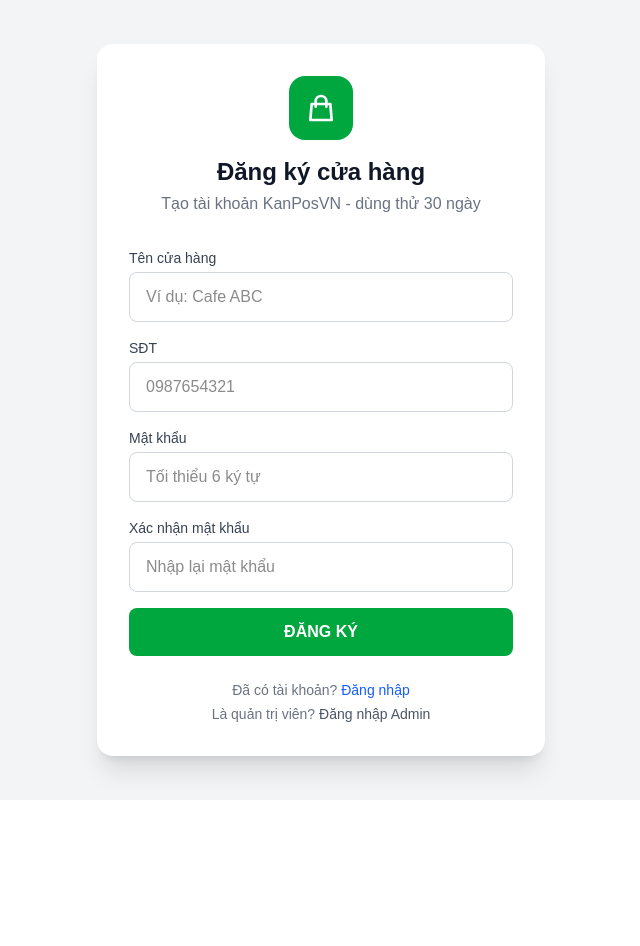
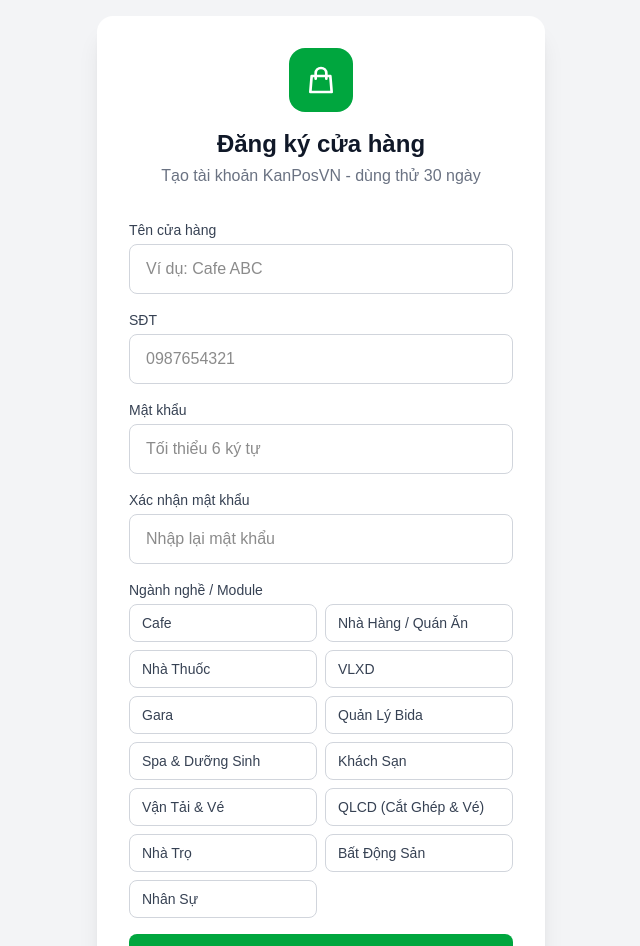
Before and after one commit to tvsammedia-lgtm/kanposvn_source, a Next.js app in the folder admin-web/: page /register in a window 1280 px wide. Shown: the top 946 px of the page, without its empty margins (319-959 px from the left). Before the commit the page ends 800 px from the top, so only its background shows below. Built offline with nearby package versions, Linux system fonts and the light colour scheme.

Commit message:
Store registration: require module (app_code) selection for license

```diff
--- a/admin-web/src/app/api/auth/login/route.ts
+++ b/admin-web/src/app/api/auth/login/route.ts
@@ -93,9 +93,9 @@
     let license = null;
     if (store) {
       const licRows = await sql`
-        SELECT plan, status, expires_at FROM licenses
-        WHERE user_id = ${user.id} AND app_code = ${'pos'}
-        ORDER BY started_at DESC LIMIT 1
+        SELECT plan, status, expires_at, app_code FROM licenses
+        WHERE user_id = ${user.id}
+        ORDER BY (store_id = ${store.id}) DESC, started_at DESC LIMIT 1
       `;
       license = licRows[0] || null;
     }
@@ -119,6 +119,7 @@
         permissions,
         storeId: store?.id ?? null,
         storeName: store?.name ?? null,
+        appCode: license?.app_code ?? null,
         trial: license?.plan === 'trial',
         expiresAt: license?.expires_at ?? null,
       },
--- a/admin-web/src/app/api/auth/register/route.ts
+++ b/admin-web/src/app/api/auth/register/route.ts
@@ -1,7 +1,7 @@
 import { NextRequest, NextResponse } from 'next/server';
 import { getSql } from '@/lib/db';
 import { hashPassword } from '@/lib/auth';
-import { STORE_TRIAL_DAYS, STORE_LICENSE_APP_CODE } from '@/lib/pricing';
+import { STORE_TRIAL_DAYS, STORE_MODULES, STORE_LICENSE_APP_CODE } from '@/lib/pricing';
 
 function corsHeaders() {
   return {
@@ -26,11 +26,20 @@
 export async function POST(req: NextRequest) {
   const sql = getSql();
   try {
-    const { store_name, phone, password } = await req.json();
+    const { store_name, phone, password, app_code } = await req.json();
 
     if (!store_name || !phone || !password) {
       return NextResponse.json(
         { error: 'Tên cửa hàng, SĐT và mật khẩu là bắt buộc' },
+        { status: 400, headers: corsHeaders() },
+      );
+    }
+
+    const appCode = (app_code || STORE_LICENSE_APP_CODE) as string;
+    const moduleInfo = STORE_MODULES.find((m) => m.app_code === appCode);
+    if (!moduleInfo) {
+      return NextResponse.json(
+        { error: `Module "${appCode}" không hợp lệ. Vui lòng chọn ngành nghề.` },
         { status: 400, headers: corsHeaders() },
       );
     }
@@ -79,7 +88,7 @@
 
     const [license] = await sql`
       INSERT INTO licenses (user_id, store_id, app_code, device_id, plan, status, started_at, expires_at)
-      VALUES (${user.id}, ${store.id}, ${STORE_LICENSE_APP_CODE}, '', 'trial', 'active', ${now.toISOString()}, ${expiresAt.toISOString()})
+      VALUES (${user.id}, ${store.id}, ${appCode}, '', 'trial', 'active', ${now.toISOString()}, ${expiresAt.toISOString()})
       RETURNING plan, expires_at
     `;
 
@@ -90,6 +99,8 @@
         userId: user.id,
         storeId: store.id,
         storeName,
+        appCode,
+        moduleName: moduleInfo.name,
         trial: true,
         expiresAt: license.expires_at,
       },
--- a/admin-web/src/app/api/migrate/route.ts
+++ b/admin-web/src/app/api/migrate/route.ts
@@ -1,5 +1,6 @@
 import { NextRequest, NextResponse } from 'next/server';
 import { getSql } from '@/lib/db';
+import { STORE_MODULES } from '@/lib/pricing';
 
 const SEED_SECRET = process.env.SEED_SECRET || 'kanposvn_seed_2026';
 
@@ -98,5 +99,19 @@
     }
   }
 
+  // Seed cac app (module) de cua hang duoc phep chon luc dang ky
+  for (const m of STORE_MODULES) {
+    try {
+      await sql`
+        INSERT INTO apps (app_code, app_name, description, package_name, platform)
+        SELECT ${m.app_code}, ${m.name}, 'POS module dang ky cua hang', '', 'mobile'
+        WHERE NOT EXISTS (SELECT 1 FROM apps WHERE app_code = ${m.app_code})
+      `;
+      results.push('OK: store_app_' + m.app_code);
+    } catch (e) {
+      results.push('ERR: store_app_' + m.app_code + ' -> ' + String(e));
+    }
+  }
+
   return NextResponse.json({ ok: true, results }, { headers: corsHeaders() });
 }
--- a/admin-web/src/app/register/page.tsx
+++ b/admin-web/src/app/register/page.tsx
@@ -1,6 +1,7 @@
 'use client';
 import { useState } from 'react';
 import Link from 'next/link';
+import { STORE_MODULES } from '@/lib/pricing';
 
 type RegisterResult = {
   ok: boolean;
@@ -8,6 +9,8 @@
   userId?: string;
   storeId?: string;
   storeName?: string;
+  appCode?: string;
+  moduleName?: string;
   trial?: boolean;
   expiresAt?: string | null;
   error?: string;
@@ -18,6 +21,7 @@
   const [phone, setPhone] = useState('');
   const [password, setPassword] = useState('');
   const [confirm, setConfirm] = useState('');
+  const [appCode, setAppCode] = useState<string>('');
   const [error, setError] = useState('');
   const [loading, setLoading] = useState(false);
   const [result, setResult] = useState<RegisterResult | null>(null);
@@ -33,12 +37,16 @@
       setError('Mật khẩu xác nhận không khớp');
       return;
     }
+    if (!appCode) {
+      setError('Vui lòng chọn ngành nghề / module cho cửa hàng');
+      return;
+    }
     setLoading(true);
     try {
       const res = await fetch('/api/auth/register', {
         method: 'POST',
         headers: { 'Content-Type': 'application/json' },
-        body: JSON.stringify({ store_name: storeName, phone, password }),
+        body: JSON.stringify({ store_name: storeName, phone, password, app_code: appCode }),
       });
       const data: RegisterResult = await res.json();
       if (!res.ok) {
@@ -75,6 +83,7 @@
             <div className="bg-green-50 text-green-700 px-4 py-4 rounded-lg text-sm mb-6">
               <div className="font-semibold text-base mb-1">Đăng ký thành công 🎉</div>
               <div>Cửa hàng: <b>{result.storeName}</b></div>
+              <div>Module: <b>{result.moduleName || result.appCode}</b></div>
               <div>Trial 30 ngày, hết hạn: {result.expiresAt ? new Date(result.expiresAt).toLocaleDateString('vi-VN') : '-'}</div>
             </div>
             <Link href="/login" className="block w-full bg-blue-600 text-white py-3 rounded-lg font-semibold hover:bg-blue-700 transition-colors text-center">
@@ -132,6 +141,26 @@
                 />
               </div>
 
+              <div>
+                <label className="block text-sm font-medium text-gray-700 mb-1">Ngành nghề / Module</label>
+                <div className="grid grid-cols-2 gap-2">
+                  {STORE_MODULES.map((m) => (
+                    <button
+                      key={m.app_code}
+                      type="button"
+                      onClick={() => setAppCode(m.app_code)}
+                      className={`px-3 py-2 rounded-lg border text-left text-sm font-medium transition-colors ${
+                        appCode === m.app_code
+                          ? 'border-green-600 bg-green-50 text-green-700'
+                          : 'border-gray-300 text-gray-700 hover:border-green-400'
+                      }`}
+                    >
+                      {m.name}
+                    </button>
+                  ))}
+                </div>
+              </div>
+
               {error && (
                 <div className="bg-red-50 text-red-600 px-4 py-3 rounded-lg text-sm">{error}</div>
               )}
--- a/admin-web/src/lib/pricing.ts
+++ b/admin-web/src/lib/pricing.ts
@@ -31,4 +31,25 @@
 
 // Trial 30 ngay khi dang ky cua hang qua Web / Zalo Mini App
 export const STORE_TRIAL_DAYS = 30;
+
+// App code mặc định dùng cho license cua hang (neu khong truyen app_code)
 export const STORE_LICENSE_APP_CODE = 'pos';
+
+// Cac module POS cua hang duoc phep chon khi dang ky (khop AppModule ben Flutter)
+export const STORE_MODULES: { app_code: string; name: string }[] = [
+  { app_code: 'kanposvncafe', name: 'Cafe' },
+  { app_code: 'kanposvnnhahangquanan', name: 'Nhà Hàng / Quán Ăn' },
+  { app_code: 'kanposvnnhathuoc', name: 'Nhà Thuốc' },
+  { app_code: 'kanposvnvlxd', name: 'VLXD' },
+  { app_code: 'kanposvngara', name: 'Gara' },
+  { app_code: 'kanposvnbida', name: 'Quản Lý Bida' },
+  { app_code: 'kanposvnspa', name: 'Spa & Dưỡng Sinh' },
+  { app_code: 'kanposvnkhachsan', name: 'Khách Sạn' },
+  { app_code: 'kanposvnbanvevantai', name: 'Vận Tải & Vé' },
+  { app_code: 'kanposvnqlcd', name: 'QLCD (Cắt Ghép & Vé)' },
+  { app_code: 'kanposvnnhatro200', name: 'Nhà Trọ' },
+  { app_code: 'kanposvnnbatdongsan', name: 'Bất Động Sản' },
+  { app_code: 'nhansu', name: 'Nhân Sự' },
+];
+
+export const STORE_MODULE_CODES = STORE_MODULES.map((m) => m.app_code);
```
Also changed, not shown: 1 other file (tests, documents, lock files or other folders).
